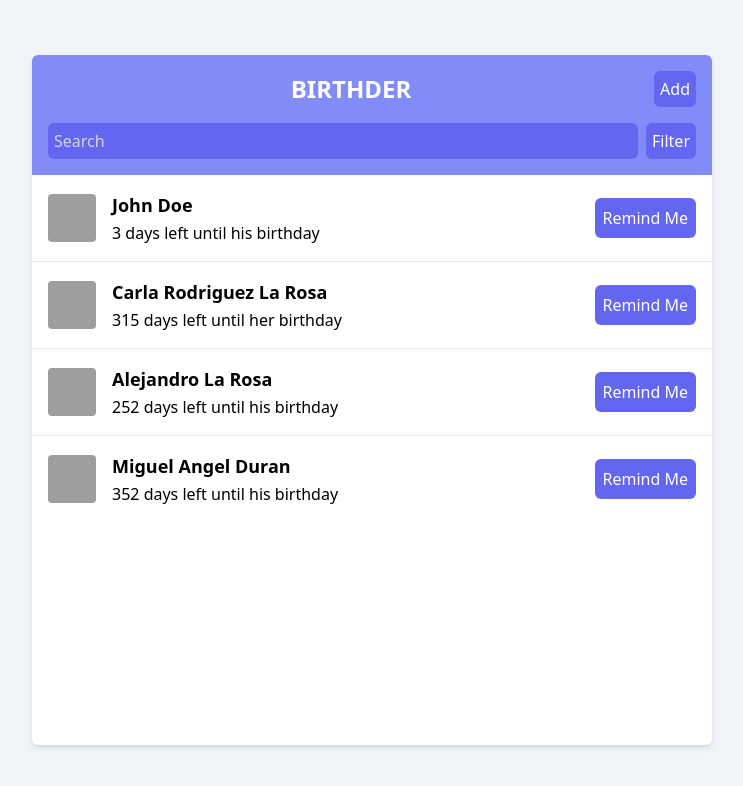
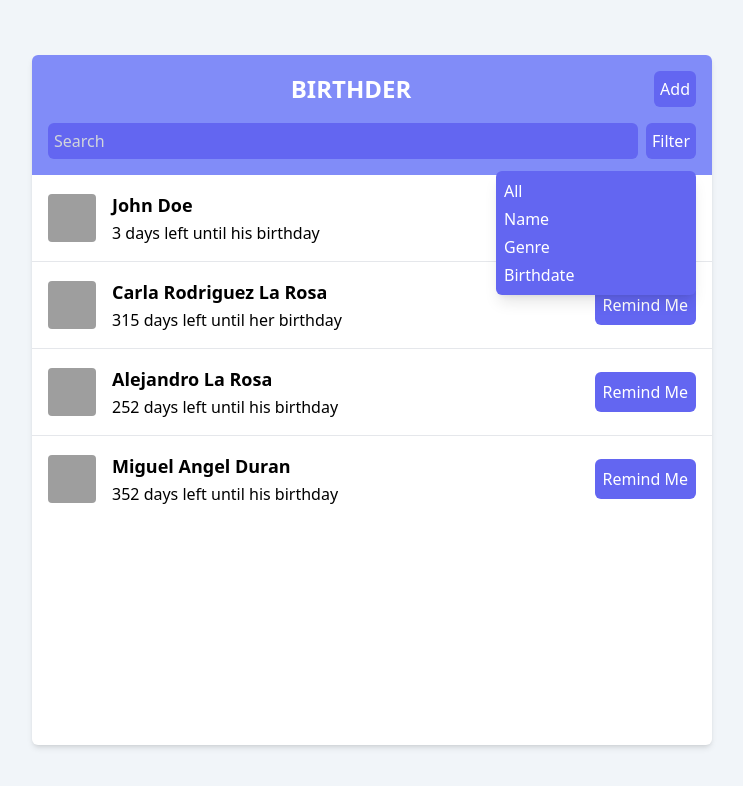
Before and after one commit to Alejandro1709/Birthder, a React (Vite) app: page / in a window 1280 px wide. Both pictures are taken after a click on the button "Filter". Shown: the top 786 px of the page, without its empty margins (268-1011 px from the left). Built offline with nearby package versions, Linux system fonts and the light colour scheme; grey boxes are pictures that could not be loaded.

Commit message:
Add: Filter component

```diff
--- a/src/App.tsx
+++ b/src/App.tsx
@@ -26,6 +26,15 @@ function App() {
     setFilteredContacts((prev) => [...prev, newContact]);
   };
 
+  const handleApplyFilterContacts = (filter: string) => {
+    if (filter === 'Name') {
+      const filtered = filteredContacts.sort((a, b) =>
+        a.name.localeCompare(b.name)
+      );
+      setFilteredContacts(filtered);
+    } else return;
+  };
+
   useLockBodyScroll();
 
   return (
@@ -35,6 +44,7 @@ function App() {
           initialContacts={filteredContacts}
           input={input}
           onContactsChange={handleContactSearch}
+          onFilter={handleApplyFilterContacts}
         />
         <Routes>
           <Route
--- /dev/null
+++ b/src/components/Filter.tsx
@@ -0,0 +1,40 @@
+import React from 'react';
+
+type FilterProps = {
+  onFilter: (e: React.MouseEvent<HTMLLIElement>) => void;
+};
+
+function Filter({ onFilter }: FilterProps) {
+  return (
+    <div className='p-[6px] absolute right-0 top-12 w-[200px] bg-indigo-500 rounded-md text-white shadow-lg'>
+      <ul>
+        <li
+          className='p-[2px] hover:bg-indigo-600 transition-all rounded cursor-pointer'
+          onClick={onFilter}
+        >
+          All
+        </li>
+        <li
+          className='p-[2px] hover:bg-indigo-600 transition-all rounded cursor-pointer'
+          onClick={onFilter}
+        >
+          Name
+        </li>
+        <li
+          className='p-[2px] hover:bg-indigo-600 transition-all rounded cursor-pointer'
+          onClick={onFilter}
+        >
+          Genre
+        </li>
+        <li
+          className='p-[2px] hover:bg-indigo-600 transition-all rounded cursor-pointer'
+          onClick={onFilter}
+        >
+          Birthdate
+        </li>
+      </ul>
+    </div>
+  );
+}
+
+export default Filter;
--- a/src/components/Header.tsx
+++ b/src/components/Header.tsx
@@ -7,9 +7,15 @@ type HeaderProps = {
   initialContacts: IContact[];
   input: string;
   onContactsChange: (e: React.ChangeEvent<HTMLInputElement>) => void;
+  onFilter: (filter: string) => void;
 };
 
-function Header({ initialContacts, input, onContactsChange }: HeaderProps) {
+function Header({
+  initialContacts,
+  input,
+  onFilter,
+  onContactsChange,
+}: HeaderProps) {
   return (
     <header className='flex flex-col gap-4 p-4 bg-indigo-400 select-none'>
       <div className='flex flex-row justify-between items-center'>
@@ -27,6 +33,7 @@ function Header({ initialContacts, input, onContactsChange }: HeaderProps) {
         contacts={initialContacts}
         input={input}
         onContactsChange={onContactsChange}
+        onFilter={onFilter}
       />
     </header>
   );
--- a/src/components/Searchbar.tsx
+++ b/src/components/Searchbar.tsx
@@ -1,15 +1,31 @@
-import { useRef, useState } from 'react';
+import { useState } from 'react';
 import type IContact from '../types/contact';
+import Filter from './Filter';
 
 type SearchbarProps = {
   contacts: IContact[];
   input: string;
   onContactsChange: (e: React.ChangeEvent<HTMLInputElement>) => void;
+  onFilter: (filter: string) => void;
 };
 
-function Searchbar({ contacts, input, onContactsChange }: SearchbarProps) {
+function Searchbar({
+  contacts,
+  onFilter,
+  input,
+  onContactsChange,
+}: SearchbarProps) {
+  const [isSelectOpen, setIsSelectOpen] = useState(false);
+  const [currentFilter, setCurrentFilter] = useState('All');
+
+  const handleApplyFilter = (e: React.MouseEvent<HTMLLIElement>) => {
+    setCurrentFilter(e.currentTarget.innerText);
+    onFilter(currentFilter);
+    setIsSelectOpen(false);
+  };
+
   return (
-    <div className='flex flex-row gap-2 w-full'>
+    <div className='flex flex-row gap-2 w-full relative'>
       <input
         className='flex-1 p-[6px] bg-indigo-500 rounded-md text-white placeholder-gray-300 outline-none'
         type='text'
@@ -17,9 +33,13 @@ function Searchbar({ contacts, input, onContactsChange }: SearchbarProps) {
         value={input}
         onChange={(e) => onContactsChange(e)}
       />
-      <button className='p-[6px] bg-indigo-500 rounded-md text-white hover:bg-indigo-600 transition-all'>
+      <button
+        className='p-[6px] bg-indigo-500 rounded-md text-white hover:bg-indigo-600 transition-all'
+        onClick={() => setIsSelectOpen(!isSelectOpen)}
+      >
         Filter
       </button>
+      {isSelectOpen ? <Filter onFilter={handleApplyFilter} /> : null}
     </div>
   );
 }
```
